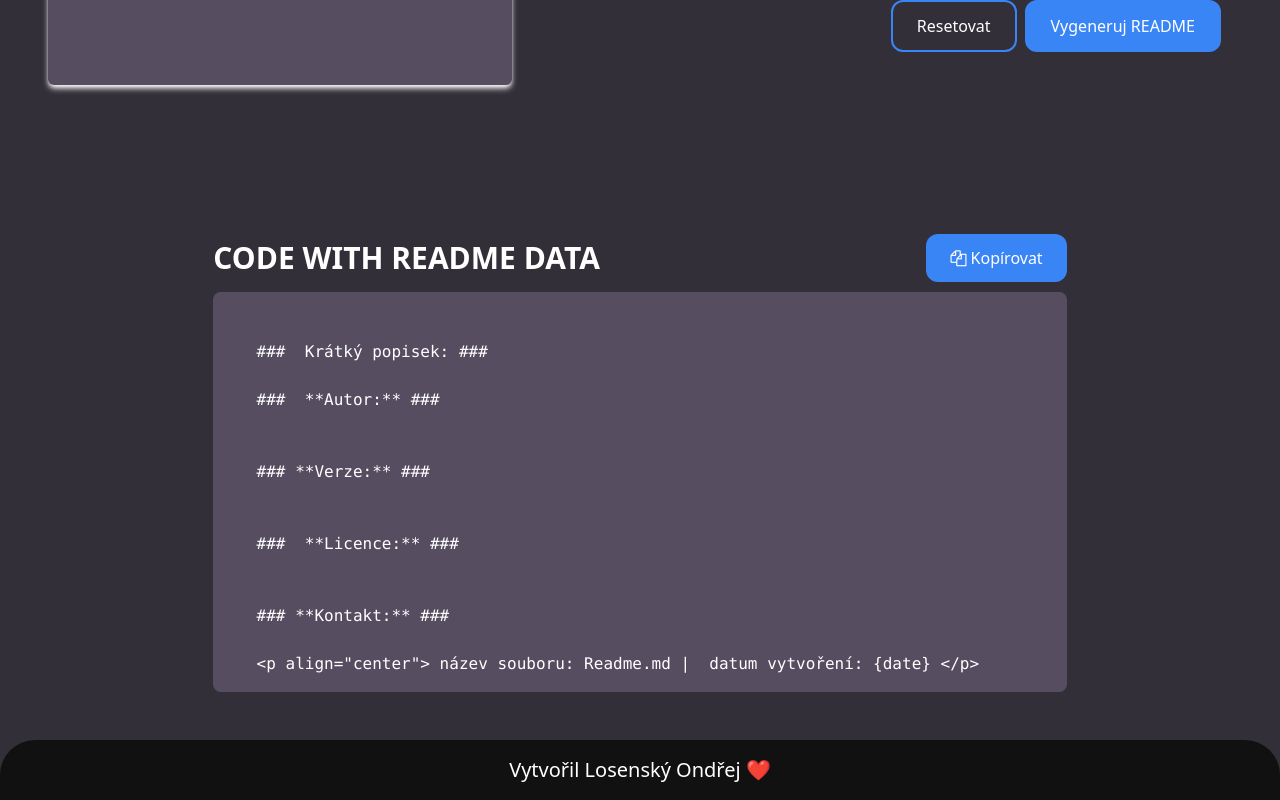
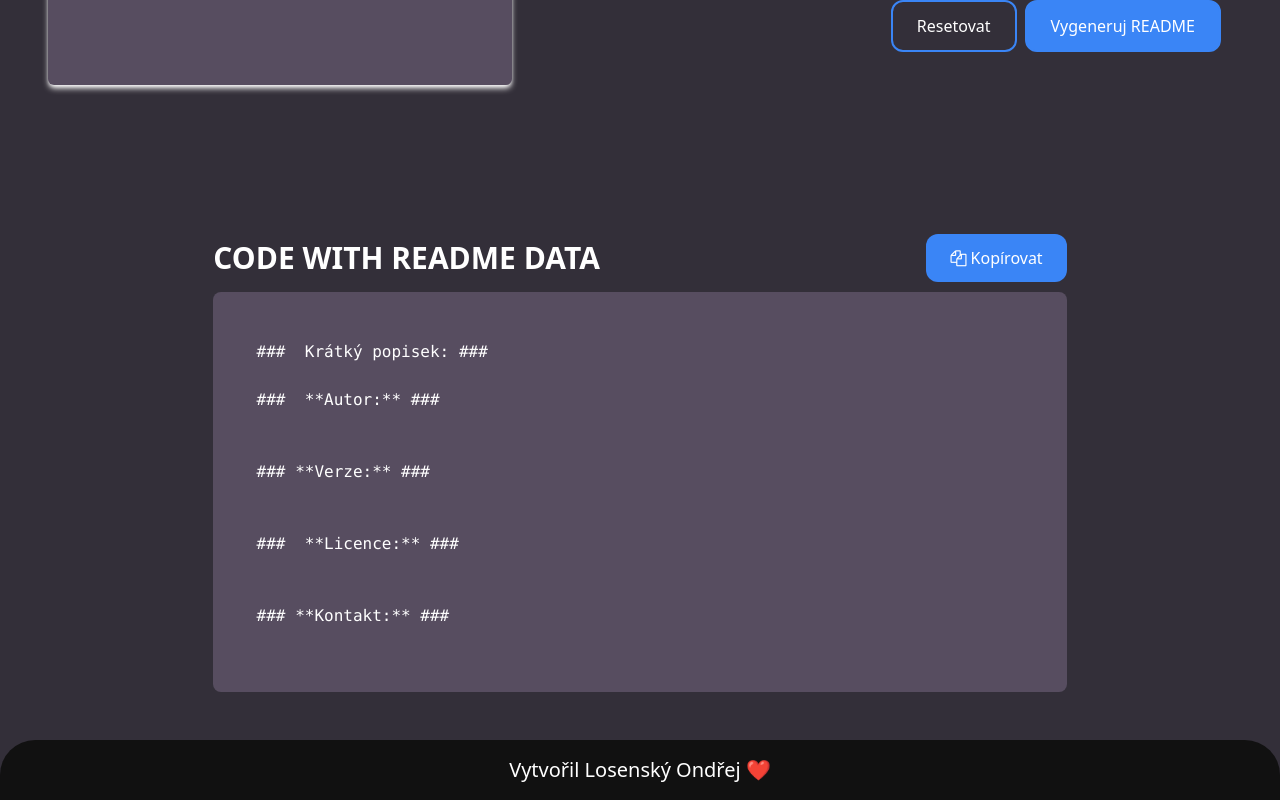
Before and after one commit to OndrejLosensky/generate-readme, a React (Create React App) app: page / in a window 1280 px wide. Shown: the part 1376-2176 px from the top of the page. Built offline with nearby package versions, Linux system fonts and the light colour scheme; the HTML template or start-up script is replaced by a standard one.

Commit message:
změna šablony

```diff
--- a/src/components/createReadme/CreateReadme.js
+++ b/src/components/createReadme/CreateReadme.js
@@ -60,8 +60,6 @@ function CreateReadme() {
 
 
   ### **Kontakt:** ###
-
-  <p align="center"> název souboru: Readme.md |  datum vytvoření: {date} </p>
     `;
 
   const [generatedReadme, setGeneratedReadme] = useState(defaultReadmeContent);
@@ -114,17 +112,11 @@ function CreateReadme() {
 # **${newTitle}** #
 
 ${newShortDescription}
-###  **Autor:** ###
-  ${newAuthor}
 
-### **Verze:** ###
-  ${newVersion}
-
-###  **Licence:** ###
-  ${newLicence}
-
-### **Kontakt:** ###
-  ${newContact}
+###  **Autor:** ${newAuthor}###
+### **Verze:**  ${newVersion}###
+###  **Licence:** ${newLicence} ###
+### **Kontakt:**  ${newContact}###
 
 ##### <p align="center"> název souboru: Readme.md |  datum vytvoření: ${newDate} </p> #####
 
@@ -319,9 +311,7 @@ ${newShortDescription}
               <pre>
                   <code ref={generatedReadmeRef}>
                     {generatedReadme}
-                    <div style={centerAlignCSS}>
-                      <p> &lt;p align="center"&gt; název souboru: Readme.md |  datum vytvoření: {date} &lt;/p&gt;</p>
-                    </div>
+
                   </code>
                 </pre>
               </div>
```
